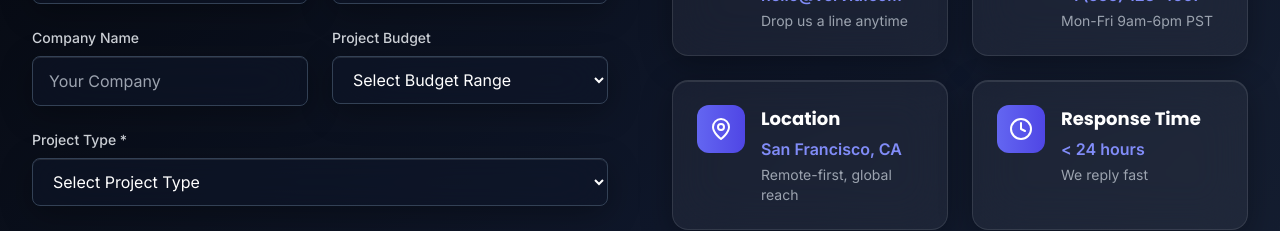
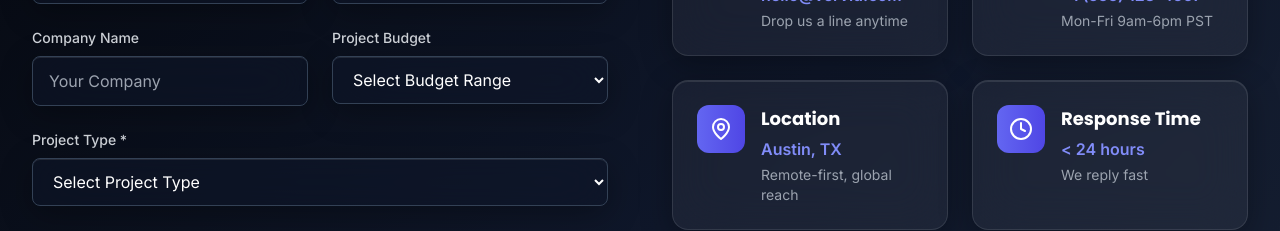
Before and after one commit to paulodo55/vervidai, a Next.js app: page /contact in a window 1280 px wide. Shown: the part 900-1131 px from the top of the page. Built offline with nearby package versions, Linux system fonts and the light colour scheme.

Commit message:
Update company location from San Francisco to Austin, TX

```diff
--- a/app/contact/page.tsx
+++ b/app/contact/page.tsx
@@ -62,7 +62,7 @@ export default function Contact() {
     {
       icon: MapPin,
       title: 'Location',
-      content: 'San Francisco, CA',
+      content: 'Austin, TX',
       description: 'Remote-first, global reach'
     },
     {
```
